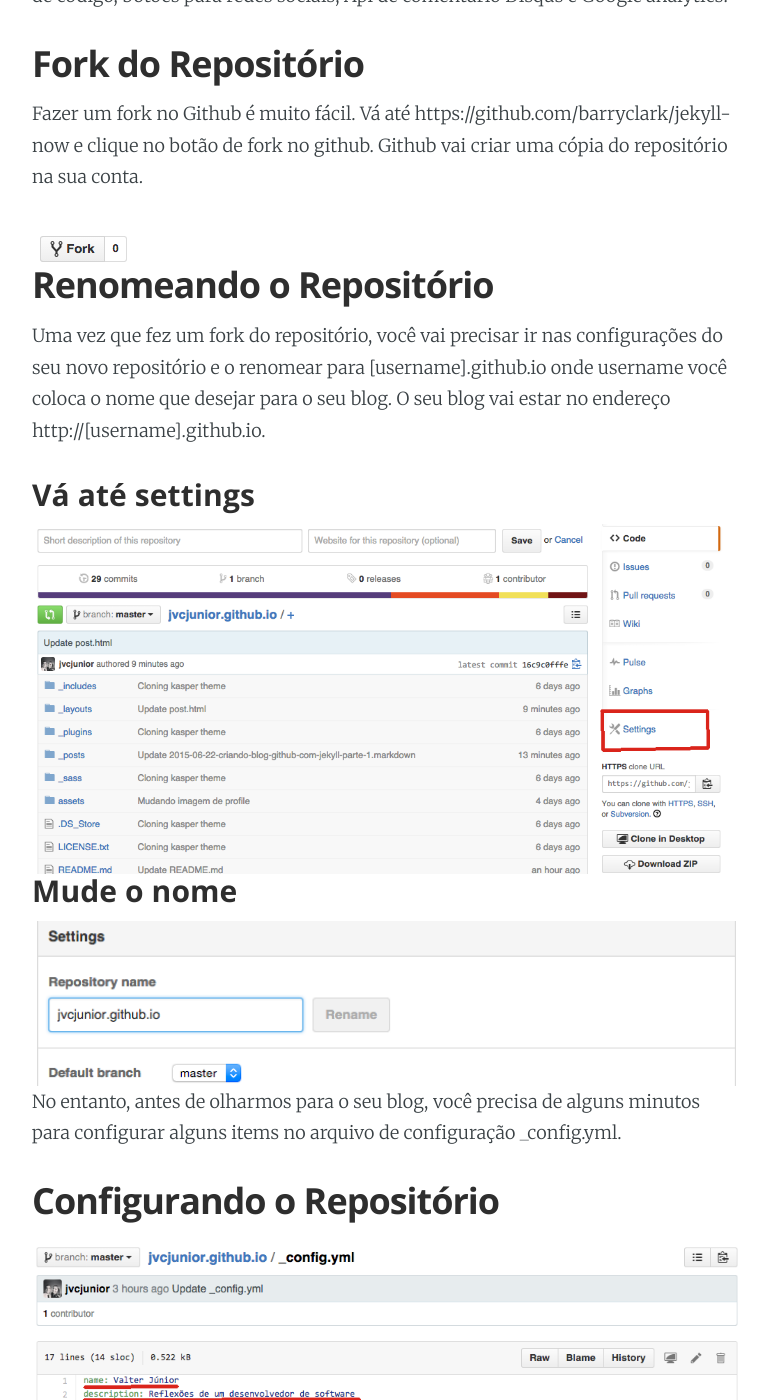
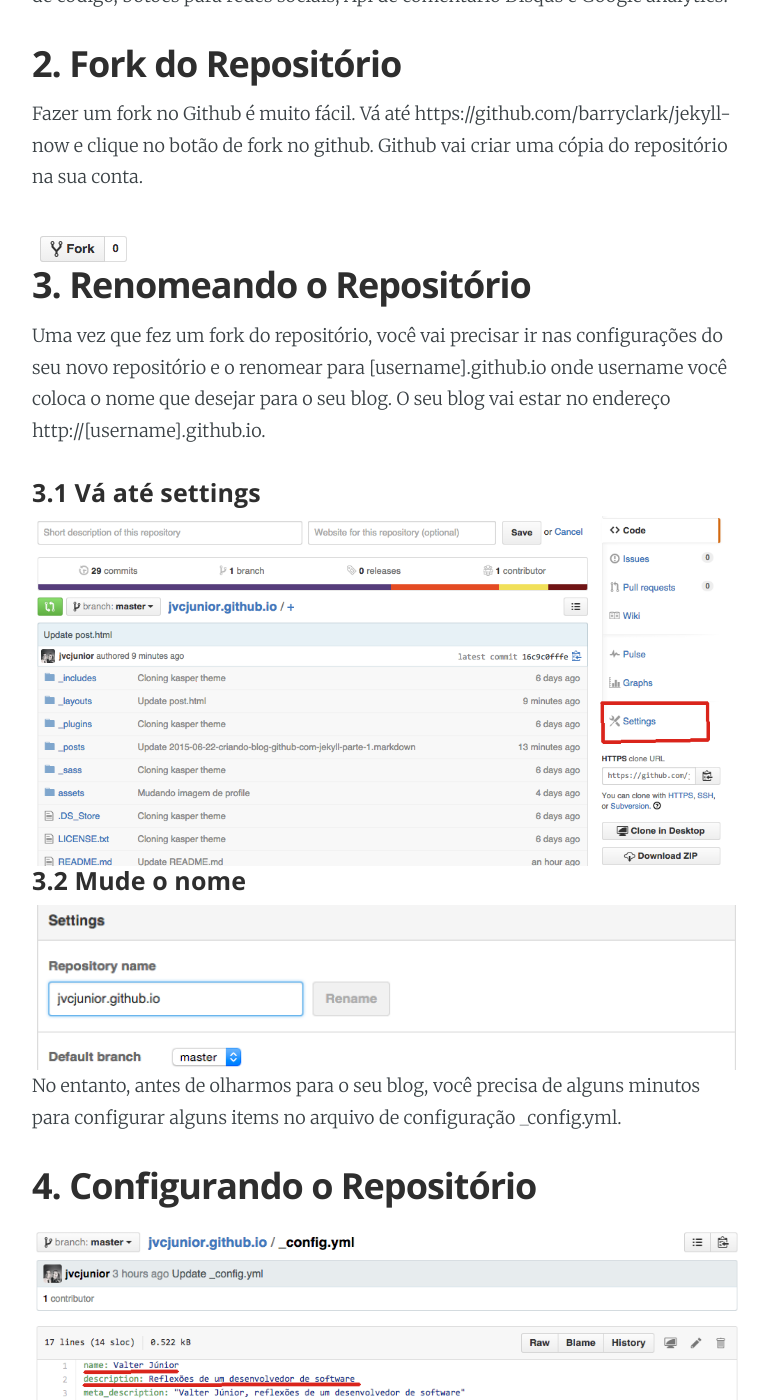
Before and after one commit to jvcjunior/jvcjunior.github.io, a Jekyll site: the page built from _posts/2015-06-22-criando-blog-github-com-jekyll-parte-1.markdown, in a window 1280 px wide and 1400 px high, scrolled down 913 px. Shown: the whole window, without its empty margins (253-1022 px from the left). Built offline with Jekyll 4.4.1, drawn with Linux system fonts in a browser that asks for light colours; Markdown is read by kramdown in place of the engine named in the settings; comment, search, counter and statistics services are not loaded; some of the changed text lies outside the part shown.

Commit message:
Update 2015-06-22-criando-blog-github-com-jekyll-parte-1.markdown

```diff
--- a/_posts/2015-06-22-criando-blog-github-com-jekyll-parte-1.markdown
+++ b/_posts/2015-06-22-criando-blog-github-com-jekyll-parte-1.markdown
@@ -7,7 +7,7 @@
 
 Bem vindos a primeira lição de uma sério sobre como criar um blog usando o github. O github tem uma ótima opção grátis para hospedar um blog e o melhor é que pode fazer isso em poucos minutos.Essa série vai cobrir tudo que precisa saber para hospedar, gerenciar e customizar o seu blog no Github.
 
-## Visão Geral
+## 1. Visão Geral
 
 Github usa uma engine chamada Jekyll que transforma linguagem de marcação em páginas Html estáticas. A vantagem disso está na performance que é melhor desde que você está apenas servindo html e não tem de se preocupar com hospedagem ou banco de dados.
 
@@ -16,7 +16,7 @@
 O repositório que iremos usar para dar o fork é o "Jekyll Now" que se encontra em https://github.com/barryclark/jekyll-now.
 Um repositório baseado no Jekyll inclui muitas funcionalidades úteis para um blog tais como: Um tema bonito, marcador de código, botões para redes sociais, Api de comentário Disqus e Google analytics.
 
-## Fork do Repositório
+## 2. Fork do Repositório
 Fazer um fork no Github é muito fácil. Vá até https://github.com/barryclark/jekyll-now e clique no botão de fork no github. Github vai criar uma cópia do repositório na sua conta.
 
  <figure>
@@ -24,16 +24,16 @@
 </a>
 </figure>
 
-## Renomeando o Repositório
+## 3. Renomeando o Repositório
 Uma vez que fez um fork do repositório, você vai precisar ir nas configurações do seu novo repositório e o renomear para [username].github.io onde username você coloca o nome que desejar para o seu blog. O seu blog vai estar no endereço http://[username].github.io.
 
-### Vá até settings
+#### 3.1 Vá até settings
  <figure>
    <a class="img" href="{{ site.baseurl }}" style="background-image: url(/assets/images/github_settings.png); background-size: 100%; display:block;width:100%; height: 350px;">
 </a>
 </figure>
 
-### Mude o nome
+#### 3.2 Mude o nome
  <figure>
    <a class="img" href="{{ site.baseurl }}" style="background-image: url(/assets/images/github_rename_blog.png); background-size: 100%; display:block;width:100%; height: 165px;">
 </a>
@@ -41,7 +41,7 @@
 
 No entanto, antes de olharmos para o seu blog, você precisa de alguns minutos para configurar alguns items no arquivo de configuração _config.yml.
 
-## Configurando o Repositório
+## 4. Configurando o Repositório
 
  <figure>
    <a class="img" href="{{ site.baseurl }}" style="background-image: url(/assets/images/github_config.png); background-size: 100%; display:block;width:100%; height: 355px;">
```
Also changed, not shown: other parts of _posts/2015-06-22-criando-blog-github-com-jekyll-parte-1.markdown (+2 -2 lines).
